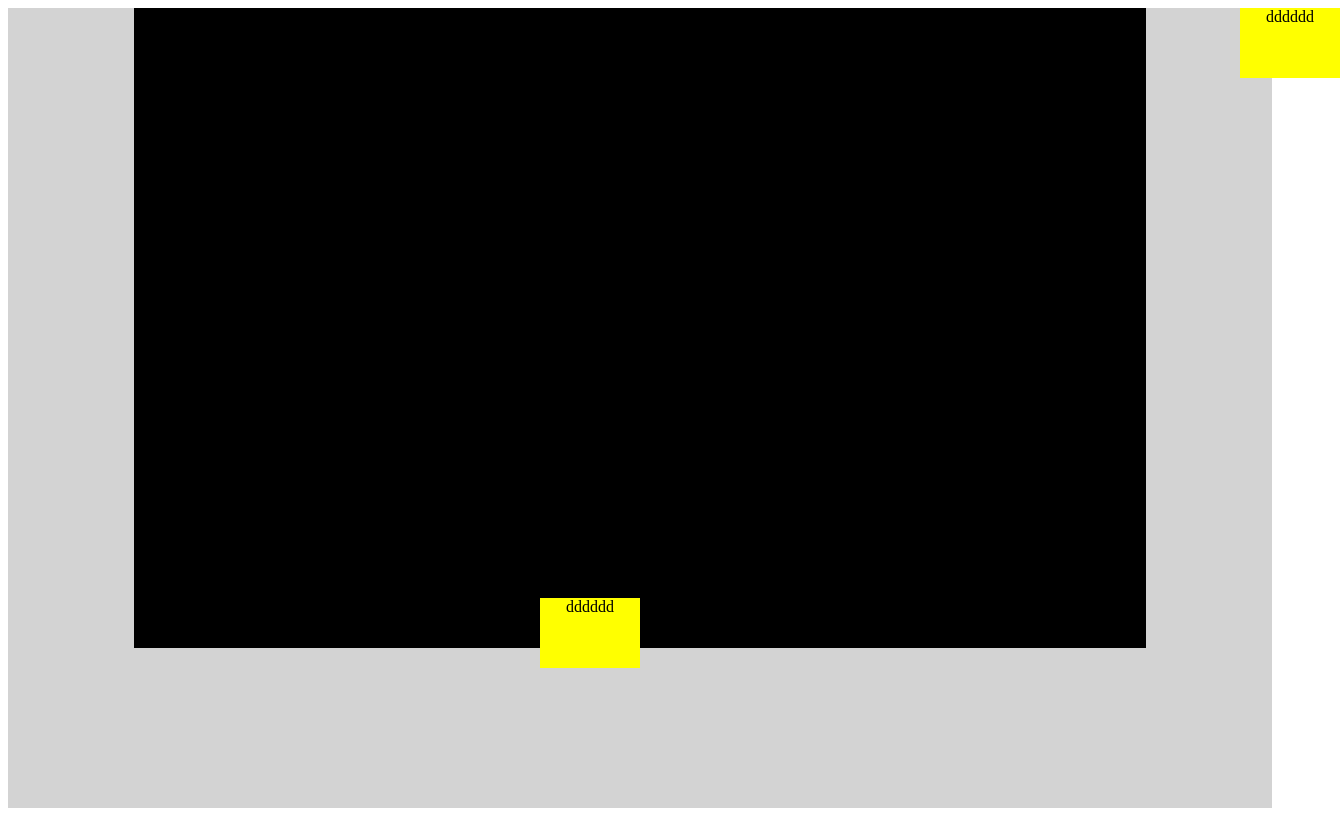
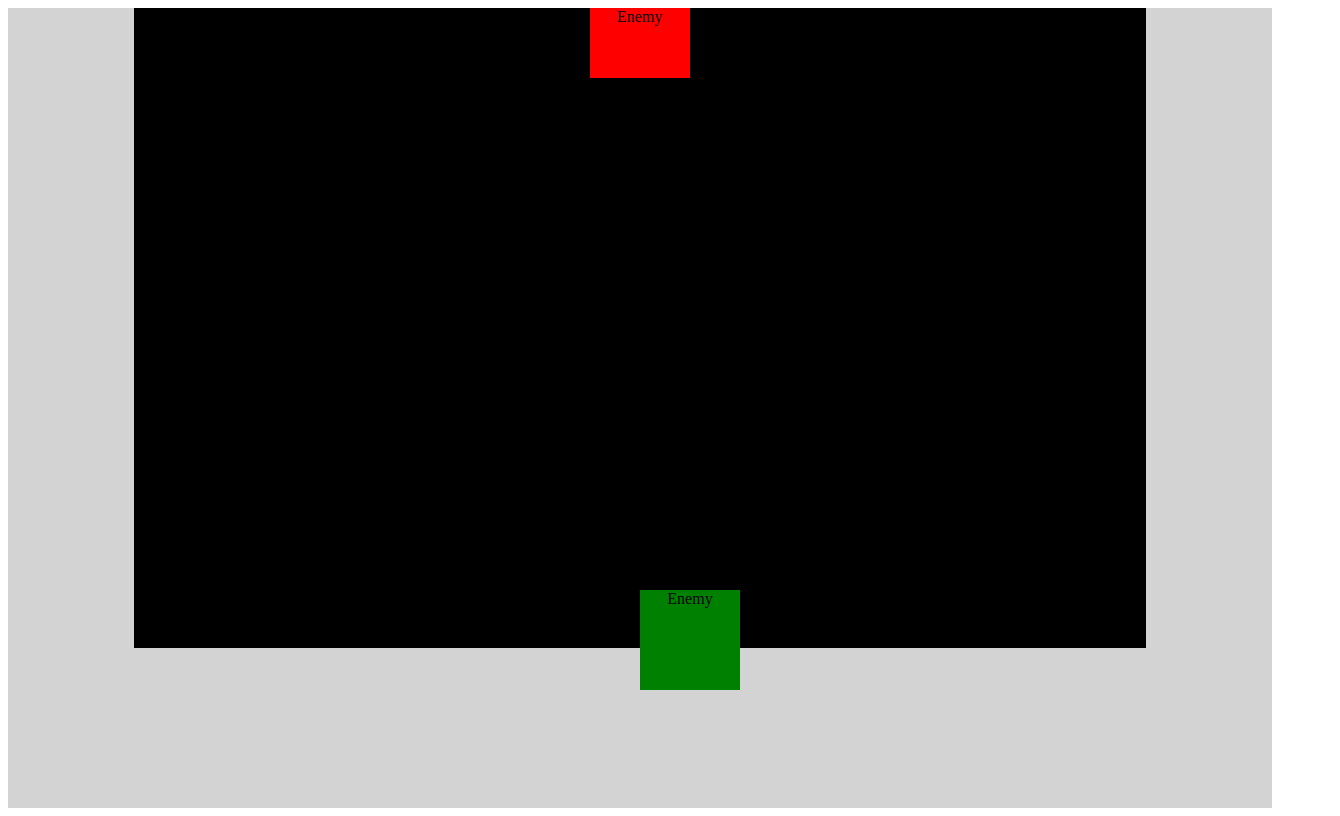
Before and after one commit to KThompson12346/SpartaProject-1, a plain HTML site: page index.html in a window 1280 px wide. Shown: the whole page, 1340 px wide, since content can reach past the window. Drawn offline with nearby package versions, Linux system fonts and the light colour scheme.

Commit message:
Back on track

```diff
--- a/css/index.css
+++ b/css/index.css
@@ -1,3 +1,4 @@
+/* to animate the an element position has to be fixed, relative or absolute. */
 .gameScreen {
   height: 100vh;
   background: #D3D3D3;
@@ -13,7 +14,7 @@
 }
 
 .Target {
-  position: relative; /* to animate the an element position has to be fixed, relative or absolute. */
+  position: relative;
   height: 100px;
   width: 100px;
   background-color: red;
--- a/js/index.js
+++ b/js/index.js
@@ -2,25 +2,32 @@ $(function(event){
 
    var objCount = 0;
 
-
    function Enemy(width, height, left, top, colour) {
-     var enemy = $(".enemy")[this.objCount];
-       $(".levelScreen").append("<div class='enemy' id='donthit'>dddddd</div>");
        this.objCount = objCount;
        this.width = width;
        this.height = height;
        this.left = left;
        this.top = top;
        this.colour = colour;
+
+       var enemy = "enemy" + this.objCount;
+       $(".levelScreen").append("<div class='"+enemy+"'>Enemy</div>");
+       hitTarget(enemy);
        objCount++;
-       $(".enemy").css({
+
+       $(".enemy" + this.objCount).css({
          backgroundColor: colour,
          position: "relative",
          width: width,
          height: height,
          display: "inline-block",
+         textAlign: "center"
        });
    };
+
+   function generateEnemies(amount) {
+
+   }
 
    function mouseAim() {
      $(".levelScreen").mousemove(function(event){
@@ -29,55 +36,45 @@ $(function(event){
      })
    }
 
-   function hitTarget() {
-     $(".enemy").on("click", function(){
-       console.log("I am clicked");
+   function hitTarget(enemy) {
+     $("."+enemy).on("click", function(){
+        $(".enemy").remove();
+        console.log("I am dead");
      })
    }
 
+
    function enemyMovement(){
      var random = Math.floor((Math.random() * 150) + 1);
-
    }
 
+
+
    Enemy.prototype.moveHorizontal = function(offset) {
-
-      var elem = $(".enemy")[this.objCount];
-      console.log(elem);
+      var elem = ".enemy"+this.objCount;
       var id = setInterval(frame, 10);
       function frame() {
         if (offset == 590) {
           clearInterval(id);
         } else {
           offset++;
-        elem.style.top = offset + "px";
+          $(elem).offset({left: offset})
         }
       }
     }
 
-
     Enemy.prototype.moveVertical = function(offset) {
-     var elem = $("#donthit.enemy")[this.objCount];
-     console.log(elem);
+      var elem = ".enemy"+this.objCount;
       var id = setInterval(frame, 10);
       function frame() {
-       if (offset == 660.797) {
+        if (offset == 590) {
           clearInterval(id);
         } else {
           offset++;
-         elem.style.left = offset + "px";
+          $(elem).offset({top: offset})
         }
       }
     }
-
-   var target1 = new Enemy(100,70,10,10, "red");
-   var target2 = new Enemy(100,70,10,10, "yellow");
-   target1.moveHorizontal(100);
-   target2.moveVertical(100);
-   mouseAim();
-   hitTarget();
-
-
 
   function detectCollision() {
     var targetTop, targetLeft, targetRight, targetBottom;
@@ -92,11 +89,17 @@ $(function(event){
     target2Left = target2.offset().left;
     target2Right = Number(target2.offset().left) + Number(target2.width());
     target2Bottom = Number(target2.offset().top) + Number(target2.height());
-    // (Element1.right > Element2.left && Element1.left < Element2.right && Element1.top < Element2.bottom && Element1.bottom > Element2.top)
+
     if (target.right > target2.left && target.left < target2.right && target.top < target2.bottom && target.bottom > target2.top) {
       console.log("A collision!!");
     }
-
   }
 
+  var enemy1 = new Enemy(100,70,80,50, "red");
+  var enemy2 = new Enemy(100,100,10,10, "green");
+  console.log(enemy1);
+  console.log(enemy2);
+  enemy1.moveHorizontal(100);
+  enemy2.moveVertical(100);
+  mouseAim();
 })
```
Also changed, not shown: index.html (+0 -1 lines). Lines whose indentation alone changed are shown as unchanged.
